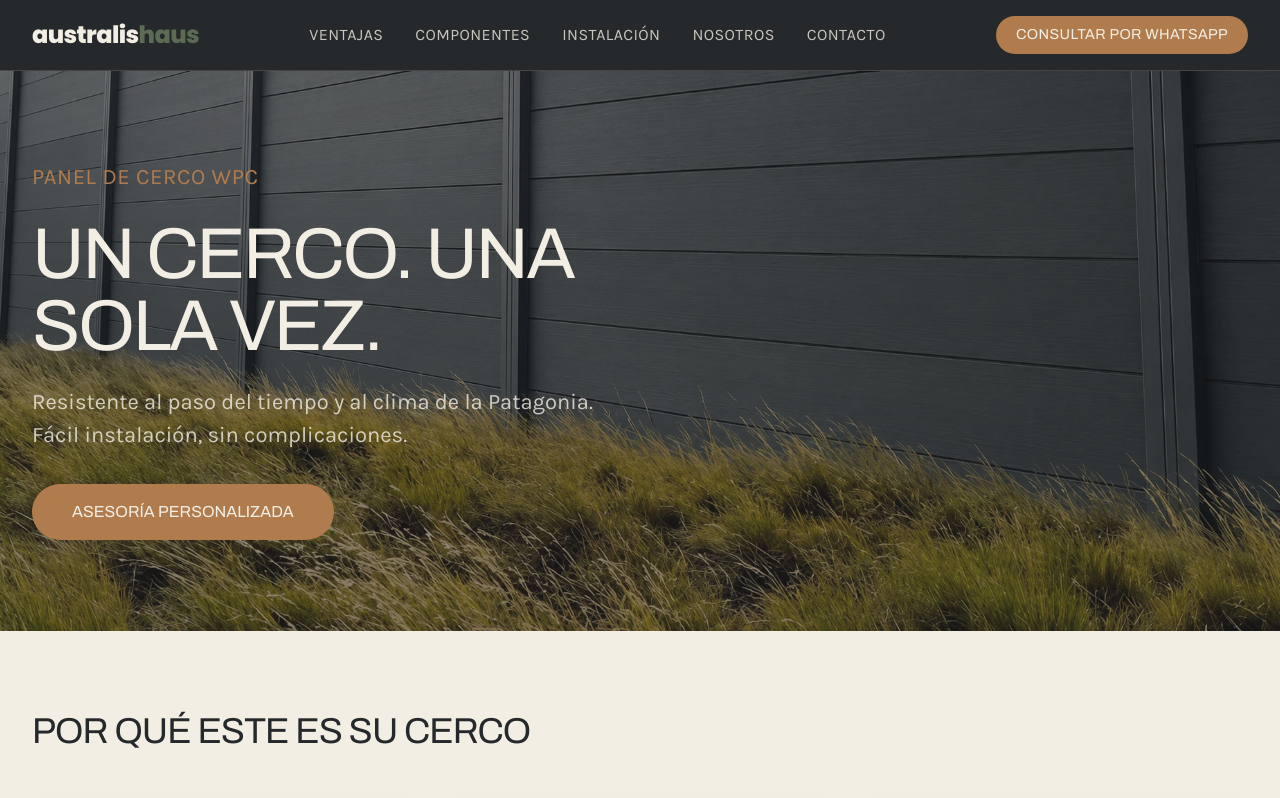
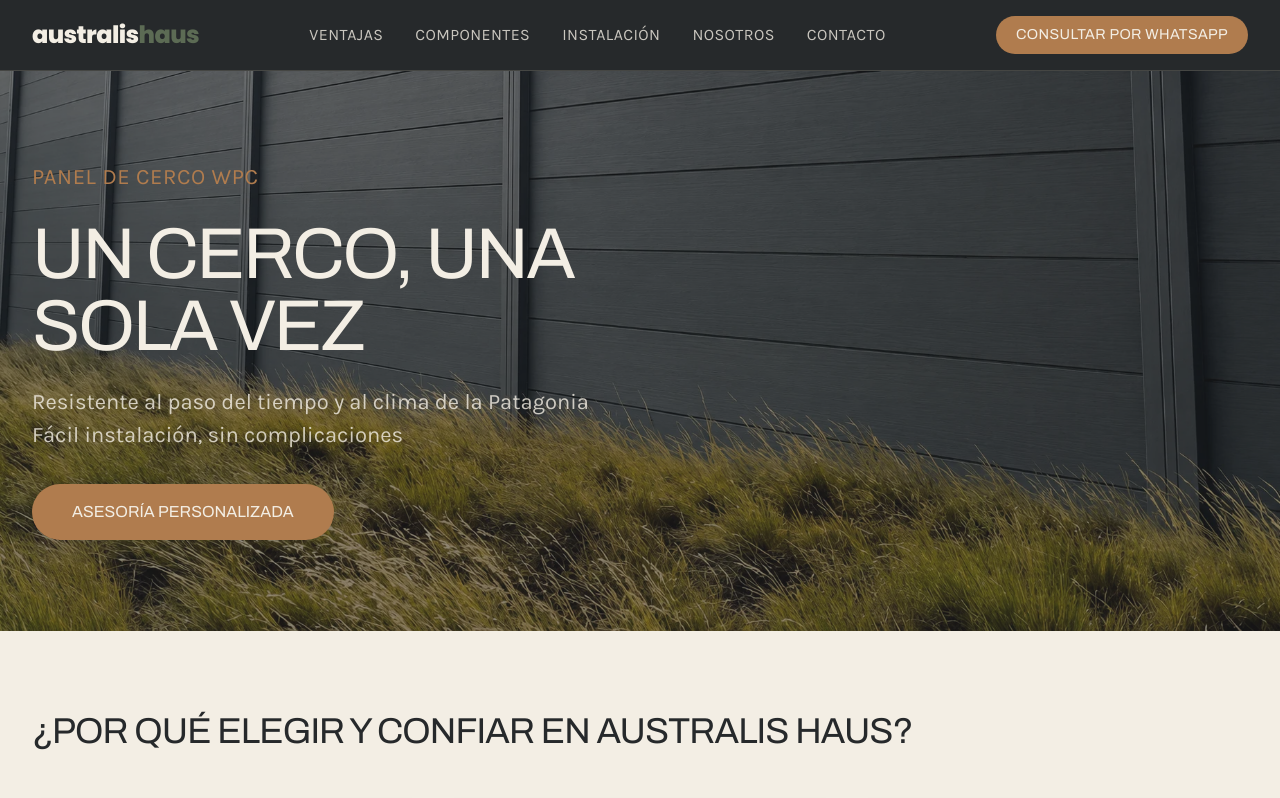
Before and after one commit to gutierrezf806-arch/tienda-cerca-wpc, a Next.js app: page / in a window 1280 px wide. Shown: the top 798 px of the page. Built offline with nearby package versions, Linux system fonts and the light colour scheme.

Commit message:
Ajustar textos de portada, ventajas y cierre

```diff
--- a/app/components/ClosingCta.jsx
+++ b/app/components/ClosingCta.jsx
@@ -24,8 +24,8 @@
       <div className="absolute inset-0 bg-brand-graphite/70" />
 
       <div className="relative flex flex-col items-center gap-6">
-        <h2 className="max-w-2xl font-display text-3xl uppercase tracking-tight text-brand-paper sm:text-4xl">
-          Disponible en Punta Arenas.
+        <h2 className="max-w-2xl font-display text-3xl normal-case tracking-tight text-brand-paper sm:text-4xl">
+          Disponible en Punta Arenas
         </h2>
 
         <WhatsAppButton
--- a/app/components/Hero.jsx
+++ b/app/components/Hero.jsx
@@ -30,12 +30,12 @@
         </span>
 
         <h1 className="max-w-2xl font-display uppercase leading-none tracking-tightest text-5xl text-brand-paper md:text-7xl">
-          Un cerco. Una sola vez.
+          Un cerco, una sola vez
         </h1>
 
         <p className="max-w-xl font-sans text-[22px] text-brand-paper/80">
-          Resistente al paso del tiempo y al clima de la Patagonia. Fácil
-          instalación, sin complicaciones.
+          Resistente al paso del tiempo y al clima de la Patagonia Fácil
+          instalación, sin complicaciones
         </p>
 
         <WhatsAppButton
--- a/app/components/ProductAttributes.jsx
+++ b/app/components/ProductAttributes.jsx
@@ -31,7 +31,7 @@
     <section id="ventajas" className="bg-brand-paper px-4 py-20 sm:px-6 lg:px-8">
       <div className="mx-auto max-w-7xl">
         <h2 className="text-left font-display text-3xl uppercase tracking-tight text-brand-graphite sm:text-4xl">
-          Por qué este es su cerco
+          ¿Por qué elegir y confiar en Australis Haus?
         </h2>
 
         <div className="mt-12 grid grid-cols-1 gap-6 sm:grid-cols-2 lg:grid-cols-3">
```
